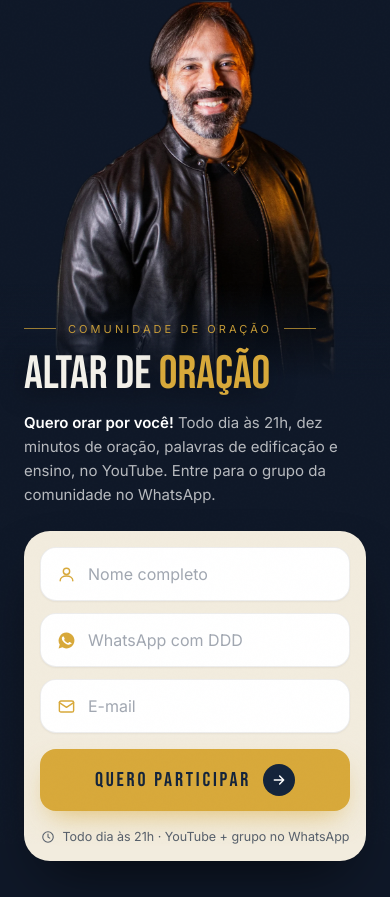
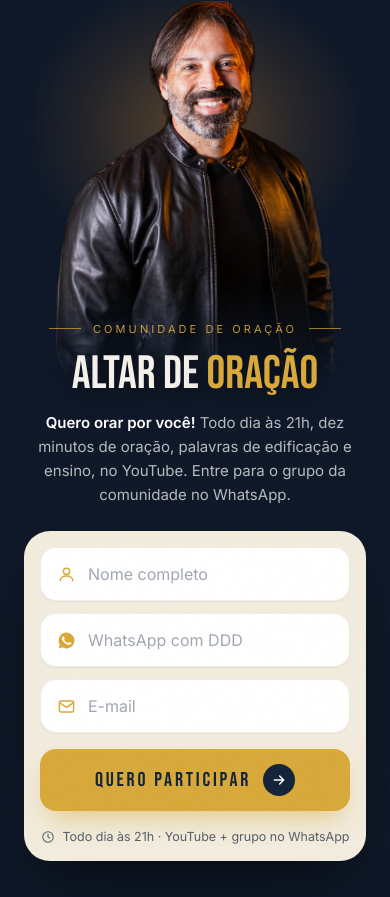
Before and after one commit to arthurrrangel/altomir-rangel, a Next.js app: page /altardanoite in a window 390 px wide. Built offline with nearby package versions, Linux system fonts and the light colour scheme; a web font is replaced by a local one.

Commit message:
Mobile: textos centralizados e brilho no Altomir

```diff
--- a/app/altardanoite/page.tsx
+++ b/app/altardanoite/page.tsx
@@ -42,6 +42,17 @@ export default function Page() {
           style={{ background: 'radial-gradient(ellipse 52% 52% at 30% 50%, rgba(216,169,58,0.12) 0%, transparent 70%)' }}
         />
 
+        {/* brilho quente atrás do Altomir (mobile) */}
+        <div
+          className="pointer-events-none absolute inset-x-0 top-0 z-0 h-[52svh] lg:hidden"
+          style={{ background: 'radial-gradient(62% 48% at 50% 29%, rgba(228,152,54,0.34) 0%, rgba(214,138,48,0.12) 42%, transparent 70%)' }}
+        />
+        {/* brilho quente atrás do Altomir (desktop) */}
+        <div
+          className="pointer-events-none absolute inset-y-0 right-0 z-0 hidden w-[58%] lg:block"
+          style={{ background: 'radial-gradient(52% 54% at 60% 42%, rgba(228,152,54,0.22) 0%, transparent 66%)' }}
+        />
+
         {/* ===== FIGURA MOBILE / TABLET (topo) ===== */}
         <div className="pointer-events-none absolute inset-x-0 top-0 z-0 flex h-[48svh] items-start justify-center overflow-hidden lg:hidden">
           <img
@@ -70,8 +81,8 @@ export default function Page() {
         />
 
         {/* ===== CONTEÚDO ===== */}
-        <div className="relative z-10 col-start-1 row-start-1 flex min-h-[100svh] flex-col items-start justify-start px-6 pb-9 pt-[38svh] text-left sm:px-10 lg:min-h-0 lg:justify-center lg:pb-0 lg:pt-0 lg:pl-[9%] lg:pr-6">
-          <div className="mx-auto flex w-full max-w-[440px] flex-col items-start lg:mx-0 lg:max-w-[560px]">
+        <div className="relative z-10 col-start-1 row-start-1 flex min-h-[100svh] flex-col items-center justify-start px-6 pb-9 pt-[38svh] sm:px-10 lg:min-h-0 lg:items-start lg:justify-center lg:pb-0 lg:pt-0 lg:pl-[9%] lg:pr-6">
+          <div className="mx-auto flex w-full max-w-[440px] flex-col items-center lg:mx-0 lg:max-w-[560px] lg:items-start">
             <div className="motion-safe:animate-[reveal_1s_cubic-bezier(0.22,1,0.36,1)_0.15s_both] mb-4 flex items-center gap-3 sm:mb-6">
               <span className="h-px w-8 bg-[#D8A93A]/70" />
               <span className="font-inter text-[11px] uppercase tracking-[0.28em] text-[#D8A93A]/90">Comunidade de oração</span>
```
